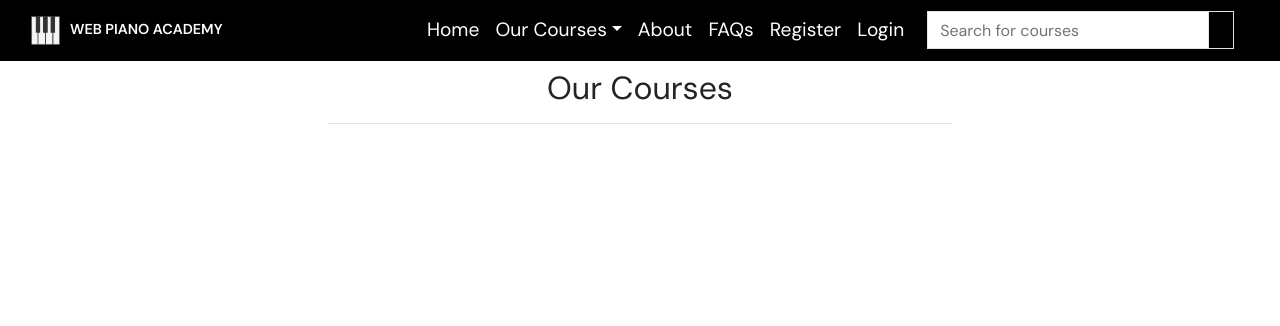
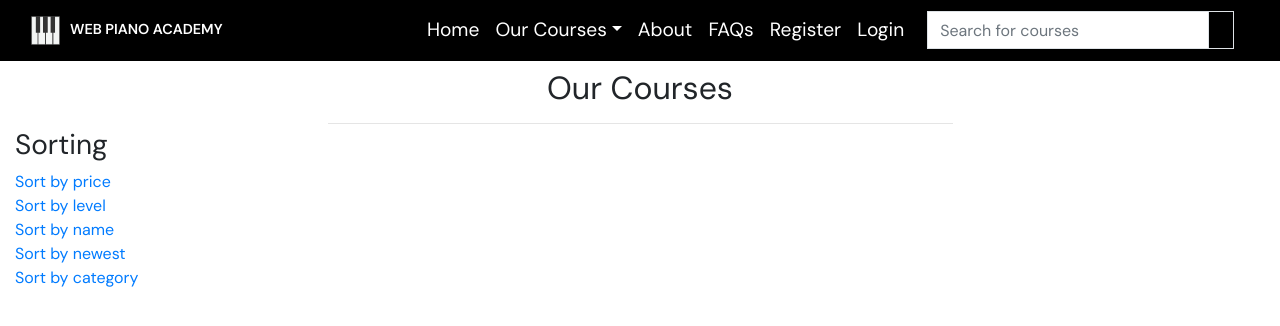
Before and after one commit to LewisMDillon/web-piano-academy, a Django app: page /products/courses/ in a window 1280 px wide. Shown: the top 326 px of the page. Run offline with Django 3.2, Linux system fonts and the light colour scheme; data that the repository does not hold is empty.

Commit message:
Add sorting functionality & links to courses page

```diff
--- a/products/templates/products/courses.html
+++ b/products/templates/products/courses.html
@@ -10,6 +10,19 @@
                 <h2 class="logo-font">Our Courses</h2>
                 <hr class="w-50 mb-1">
             </div>
+        </div>
+        <div>
+            <h3>Sorting</h3>
+            <a href="{% url 'courses' %}?sort=price&direction=asc">Sort by price</a>
+            <br>
+            <a href="{% url 'courses' %}?sort=level&direction=asc">Sort by level</a>
+            <br>
+            <a href="{% url 'courses' %}?sort=name&direction=asc">Sort by name</a>
+            <br>
+            <a href="{% url 'courses' %}?sort=date_created&direction=desc">Sort by newest</a>
+            <br>
+            <a href="{% url 'courses' %}?sort=category&direction=asc">Sort by category</a>
+            <br>
         </div>
         <div class="row">
             <div class="product-container col-10 offset-1">
--- a/products/views.py
+++ b/products/views.py
@@ -1,6 +1,7 @@
 from django.shortcuts import render, redirect, reverse, get_object_or_404
 from django.contrib import messages
 from django.db.models import Q
+from django.db.models.functions import Lower
 from .models import Product, Category
 
 # Create your views here.
@@ -11,8 +12,22 @@ def courses(request):
     products = Product.objects.all()
     query = None
     categories = None
+    sort = None
+    direction = None
 
     if request.GET:
+        if 'sort' in request.GET:
+            sortkey = request.GET['sort']
+            sort = sortkey
+            if sortkey == 'name':
+                sortkey = 'lower_name'
+                products = products.annotate(lower_name=Lower('name'))
+            if 'direction' in request.GET:
+                direction = request.GET['direction']
+                if direction == 'desc':
+                    sortkey = f'-{sortkey}'
+            products = products.order_by(sortkey)
+
         if 'category' in request.GET:
             categories = request.GET['category'].split(',')
             products = products.filter(category__name__in=categories)
@@ -34,10 +49,13 @@ def courses(request):
                 )
             products = products.filter(queries)
 
+    current_sorting = f'{sort}_{direction}'
+
     context = {
         'products': products,
         'search_term': query,
         'current_categories': categories,
+        'current_sorting': current_sorting,
     }
 
     return render(request, 'products/courses.html', context)
```
